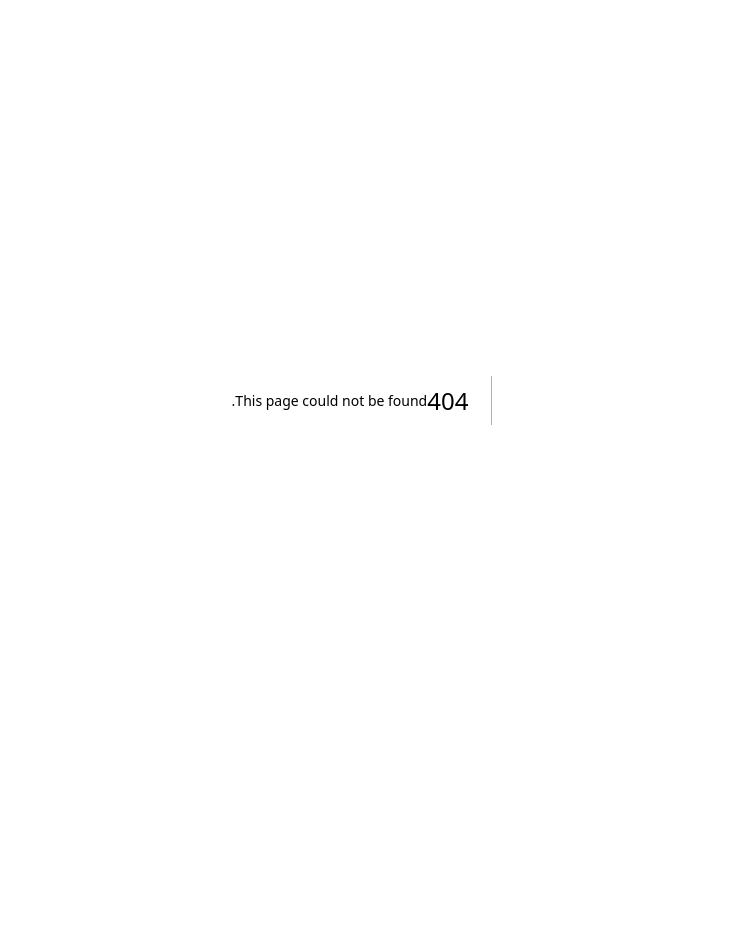
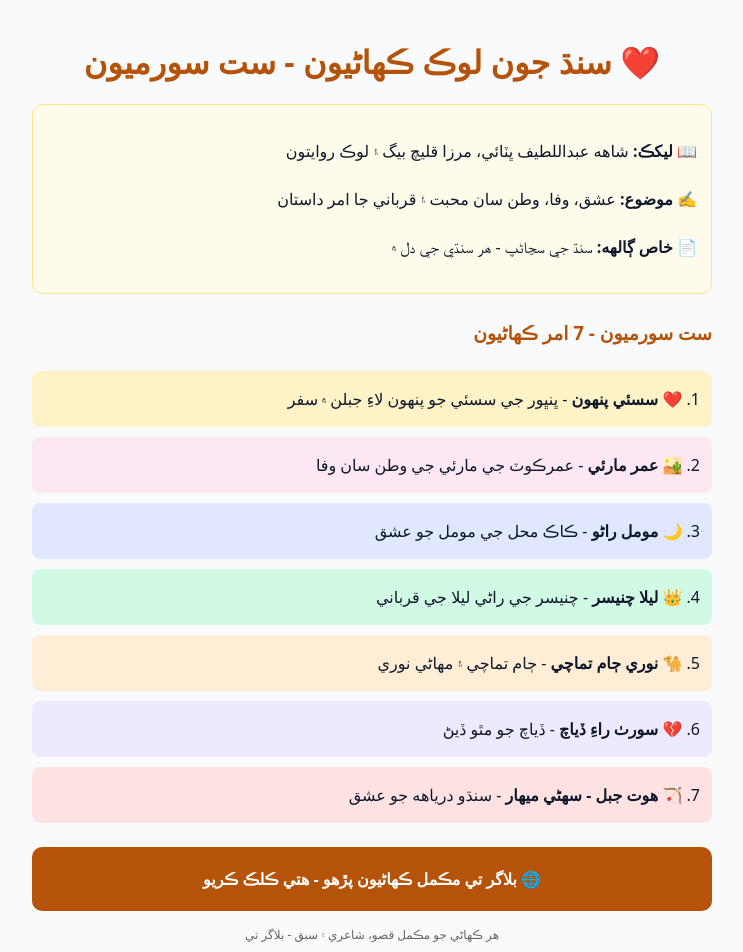
Before and after one commit to islamsolangi/sindhigpt, a Next.js app: page /app/books/lok-kahaniyan in a window 1280 px wide. Before the commit this address had no page. Shown: the top 952 px of the page, without its empty margins (268-1011 px from the left). Before the commit the page ends 800 px from the top, so only its background shows below. Built offline with nearby package versions, Linux system fonts and the light colour scheme.

Commit message:
Create page.tsx

```diff
--- /dev/null
+++ b/app/app/books/lok-kahaniyan/page.tsx
@@ -0,0 +1,30 @@
+"use client";
+export default function Page() {
+  return (
+    <div style={{maxWidth:'720px', margin:'auto', padding:'20px', lineHeight:'2'}}>
+      <h1 style={{color:'#b45309', textAlign:'center'}}>❤️ سنڌ جون لوڪ ڪهاڻيون - ست سورميون</h1>
+      <div style={{background:'#fffbeb', padding:'14px', borderRadius:'10px', border:'1px solid #fde68a'}}>
+        <p>📖 <b>ليکڪ:</b> شاهه عبداللطيف ڀٽائي، مرزا قليچ بيگ ۽ لوڪ روايتون</p>
+        <p>✍️ <b>موضوع:</b> عشق، وفا، وطن سان محبت ۽ قرباني جا امر داستان</p>
+        <p>📄 <b>خاص ڳالهه:</b> سنڌ جي سڃاڻپ - هر سنڌي جي دل ۾</p>
+      </div>
+
+      <h3 style={{color:'#b45309', marginTop:'20px'}}>ست سورميون - 7 امر ڪهاڻيون</h3>
+      <div style={{display:'grid', gap:'10px'}}>
+        <div style={{background:'#fef3c7', padding:'12px', borderRadius:'8px'}}>1. ❤️ <b>سسئي پنهون</b> - ڀنڀور جي سسئي جو پنهون لاءِ جبلن ۾ سفر</div>
+        <div style={{background:'#fce7f3', padding:'12px', borderRadius:'8px'}}>2. 🏜️ <b>عمر مارئي</b> - عمرڪوٽ جي مارئي جي وطن سان وفا</div>
+        <div style={{background:'#e0e7ff', padding:'12px', borderRadius:'8px'}}>3. 🌙 <b>مومل راڻو</b> - ڪاڪ محل جي مومل جو عشق</div>
+        <div style={{background:'#d1fae5', padding:'12px', borderRadius:'8px'}}>4. 👑 <b>ليلا چنيسر</b> - چنيسر جي راڻي ليلا جي قرباني</div>
+        <div style={{background:'#ffedd5', padding:'12px', borderRadius:'8px'}}>5. 🐪 <b>نوري ڄام تماچي</b> - ڄام تماچي ۽ مهاڻي نوري</div>
+        <div style={{background:'#ede9fe', padding:'12px', borderRadius:'8px'}}>6. 💔 <b>سورٺ راءِ ڏياچ</b> - ڏياچ جو مٿو ڏيڻ</div>
+        <div style={{background:'#fee2e2', padding:'12px', borderRadius:'8px'}}>7. 🏹 <b>هوت جبل - سهڻي ميهار</b> - سنڌو درياهه جو عشق</div>
+      </div>
+
+      <a href="https://islamsolangi786.blogspot.com/search/label/Lok%20Kahaniyan" target="_blank"
+         style={{display:'block', background:'#b45309', color:'#fff', padding:'16px', textAlign:'center', borderRadius:'10px', textDecoration:'none', fontWeight:'bold', marginTop:'24px'}}>
+         🌐 بلاگر تي مڪمل ڪهاڻيون پڙهو - هتي ڪلڪ ڪريو
+      </a>
+      <p style={{textAlign:'center', fontSize:'12px', color:'#666'}}>هر ڪهاڻي جو مڪمل قصو، شاعري ۽ سبق - بلاگر تي</p>
+    </div>
+  )
+}
```
